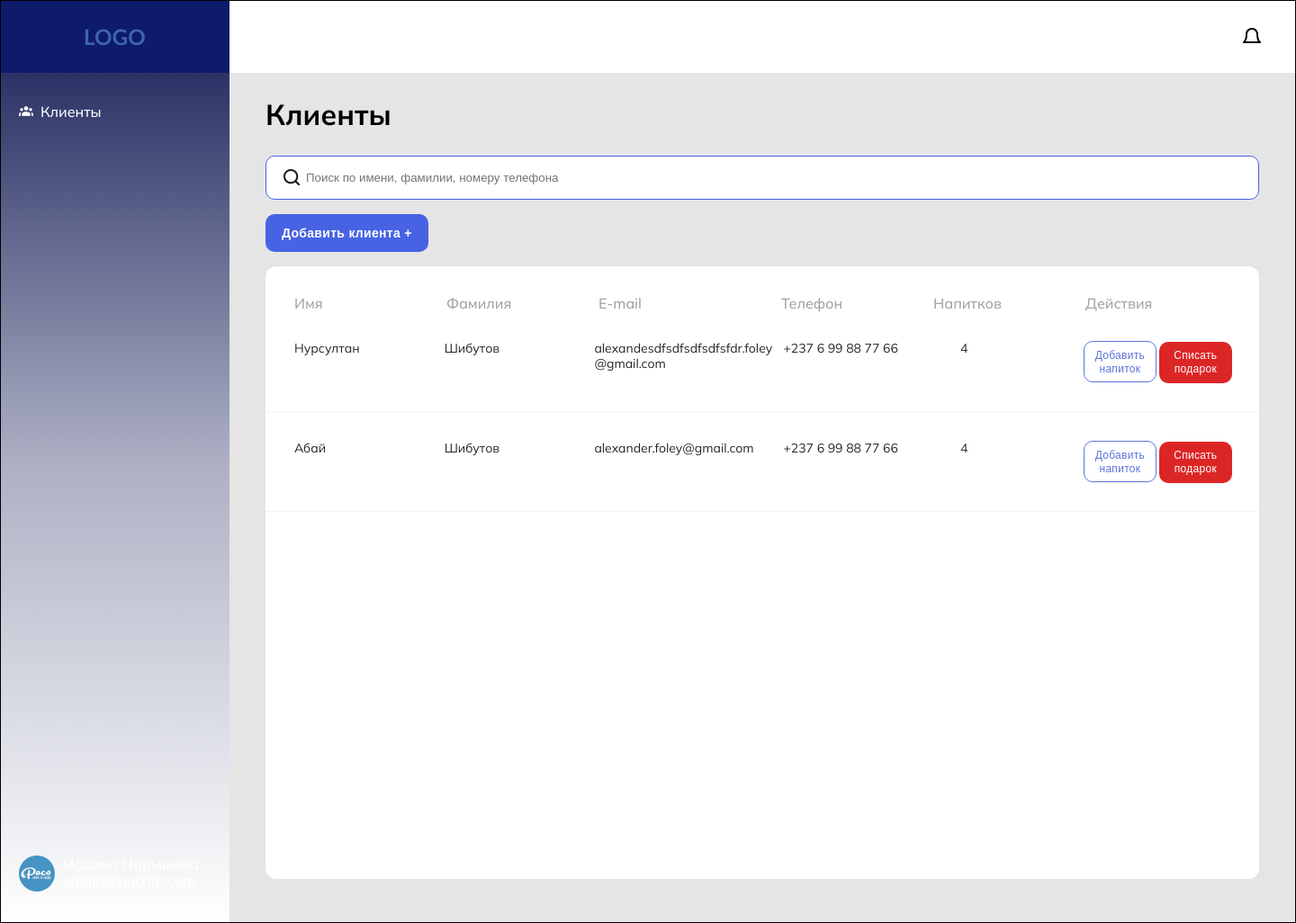
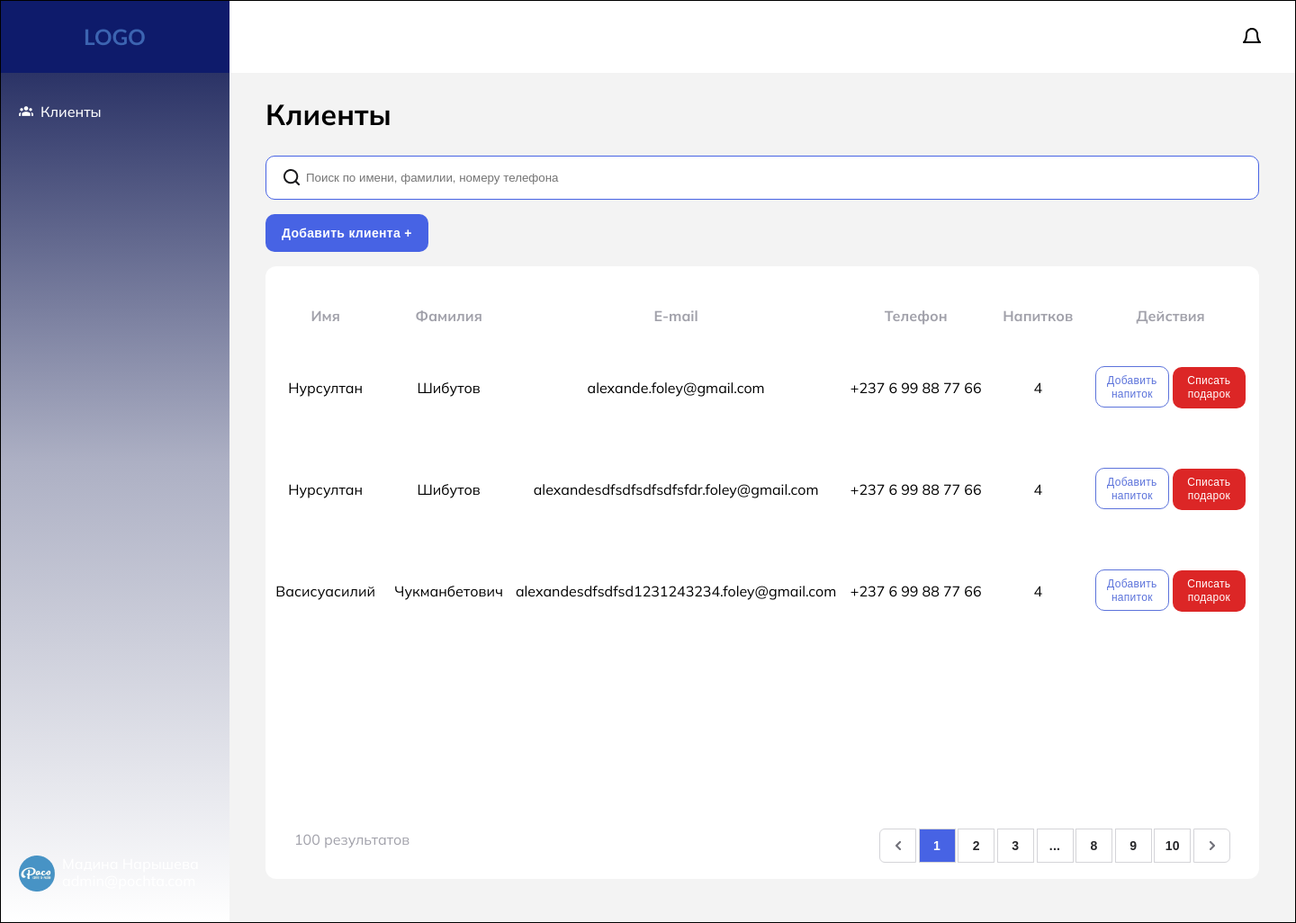
Before and after one commit to sauran-a/cafe-loyalty, a Flask app: template templates/cabinet.html in a window 1440 px wide. Shown: the whole page at 90% size. Run offline with Flask 2, Linux system fonts and the light colour scheme; the template is opened without the code that fills it, so the values that code supplies are empty; some web fonts are replaced.

Commit message:
remade table

```diff
--- a/static/style.css
+++ b/static/style.css
@@ -12,7 +12,6 @@ p {
 }
 
 a:link {
-  color: #fff;
   text-decoration: none;
 }
 
@@ -314,6 +313,11 @@ nav {
   margin-left: 2rem;
 }
 
+.sidebar-low__link {
+  color: #fff;
+  text-decoration: none;
+}
+
 .sibedar-low__img {
   margin-right: 0.8rem;
 }
@@ -340,7 +344,7 @@ nav {
 }
 
 .section-users {
-  background-color: E5E5E5;
+  background-color: #f3f3f3;
 }
 
 .section-users__rectangle {
@@ -387,6 +391,9 @@ nav {
 }
 
 .section-users__users-list {
+  display: flex;
+  flex-direction: column;
+  justify-content: space-between;
   margin-top: 1.6rem;
   margin-left: 4rem;
   width: 110.4rem;
@@ -395,65 +402,67 @@ nav {
   border-radius: 1.2rem;
 }
 
-.users-list__table-info {
+.table-users__heading {
+  color: #a1a1aa;
+  font-weight: 500;
+  font-size: 1.6rem;
+  line-height: 1.9rem;
+  padding-bottom: 3.2rem;
+}
+
+/* TABLE ================ */
+.table-users {
+  width: 100%;
+  padding-top: 3.2rem;
+}
+
+/* td,
+tr,
+th {
+  border: 1px solid black;
+} */
+
+th {
+  padding: 1.2rem 1rem;
+}
+th#drink {
+  width: 5%;
+}
+
+th#longemail {
+  width: 5%;
+}
+
+td {
+  padding: 3.2rem 0.2rem;
+  text-align: center;
+  overflow-wrap: break-word;
+}
+
+.users-list__low-part {
+  margin-left: 3.2rem;
+  margin-top: 1.9rem;
+  margin-bottom: 1.8rem;
   display: flex;
   justify-content: space-between;
 }
 
-.users-list__heading {
-  width: 16.67rem;
-  font-weight: 500;
+.low-part__info p {
+  font-weight: 400;
   font-size: 1.6rem;
-  line-height: 1.9rem;
+  line-height: 2.4rem;
   color: #a1a1aa;
-  margin-top: 3.2rem;
-  margin-right: 0.8rem;
 }
 
-.users-list__heading#uheading {
-  width: 20rem;
-  margin-right: 1rem;
-}
-
-.users-list__heading:first-child {
-  margin-left: 3.2rem;
-}
-.users-list__heading:last-child {
+.pagination__box {
   margin-right: 3.2rem;
 }
 
-.users-list__item-user {
-  display: flex;
-  /* justify-content: space-between; */
-  height: 7.8rem;
-  padding-top: 3.2rem;
-  border-bottom: 1px solid #f4f4f5;
-}
-
-.users-list__item-user p:first-child {
-  margin-left: 3.2rem;
-}
-
-.users-list__item-user p {
-  width: 16.67rem;
-  padding-right: 0.8rem;
-  font-weight: 400;
-  font-size: 14px;
-  line-height: 17px;
+.pagination__item {
   color: #27272a;
 }
-
-.user__email#email {
-  width: 21rem;
-  overflow-wrap: break-word;
-}
-
-.user__drinks#drinks {
-  padding-left: 3rem;
-}
-
-.user__buttons {
-  /* margin-right: 3.2rem; */
+.pagination__item.active {
+  color: #fff;
 }
 /* BUTTONS ================================*/
 
@@ -508,6 +517,29 @@ nav {
   border: none;
 }
 
+.btn--pagination {
+  width: 4.1rem;
+  height: 3.8rem;
+  background: #ffffff;
+  padding: 0;
+  border: 1px solid #d4d4d8;
+}
+
+.btn--pagination-active {
+  background-color: #4763e4;
+  color: #fff;
+}
+
+.btn--pagination-left {
+  border: 1px solid #d4d4d8;
+  border-radius: 6px 0px 0px 6px;
+}
+
+.btn--pagination-right {
+  border: 1px solid #d4d4d8;
+  border-radius: 0px 6px 6px 0px;
+}
+
 /* MEDIA ============================================================ */
 
 @media (max-width: 1300px) {
--- a/templates/cabinet.html
+++ b/templates/cabinet.html
@@ -35,7 +35,7 @@
               />
             </div>
             <div class="sidebar-low__text">
-              <a href="#">Клиенты</a>
+              <a class="sidebar-low__link" href="#">Клиенты</a>
             </div>
           </div>
 
@@ -80,41 +80,107 @@
         </div>
 
         <div class="section-users__users-list">
-          <div class="users-list__table-info">
-            <p class="users-list__heading">Имя</p>
-            <p class="users-list__heading">Фамилия</p>
-            <p id="uheading" class="users-list__heading">E-mail</p>
-            <p class="users-list__heading">Телефон</p>
-            <p class="users-list__heading">Напитков</p>
-            <p class="users-list__heading">Действия</p>
-          </div>
-
-          <div class="users-list__item-user">
-            <p class="user__name">Нурсултан</p>
-            <p class="user__surname">Шибутов</p>
-            <p id="email" class="user__email">
-              alexandesdfsdfsdfsdfsfdr.foley@gmail.com
-            </p>
-            <p class="user__phone">+237 6 99 88 77 66</p>
-            <p id="drinks" class="user__drinks">4</p>
-            <div class="user__buttons">
+          <table class="table-users">
+            <thead class="table-users__heading">
+              <tr>
+                <th class="th" scope="col">Имя</th>
+                <th scope="col">Фамилия</th>
+                <th id="longemail" scope="col">E-mail</th>
+                <th scope="col">Телефон</th>
+                <th id="drink" scope="col">Напитков</th>
+                <th scope="col">Действия</th>
+              </tr>
+            </thead>
+            <tbody id="data">
+              <tr class="table-users__row">
+                <td class="table-users__user-name">Нурсултан</td>
+                <td class="table-users__user-surname">Шибутов</td>
+                <td id="longemail" class="table-users__user-email">
+                  alexande.foley@gmail.com
+                </td>
+                <td class="table-users__user-phone">+237 6 99 88 77 66</td>
+                <td id="drink" class="table-users__user-drinks">4</td>
+                <td class="table-users__user-actions">
                   <button class="btn btn--add-drink">Добавить напиток</button>
                   <button class="btn btn--add-drink btn--gift-takeaway">
                     Списать подарок
                   </button>
-            </div>
-          </div>
-          <div class="users-list__item-user">
-            <p class="user__name">Абай</p>
-            <p class="user__surname">Шибутов</p>
-            <p id="email" class="user__email">alexander.foley@gmail.com</p>
-            <p class="user__phone">+237 6 99 88 77 66</p>
-            <p id="drinks" class="user__drinks">4</p>
-            <div class="user__buttons">
+                </td>
+              </tr>
+
+              <tr class="table-users__row">
+                <td class="table-users__user-name">Нурсултан</td>
+                <td class="table-users__user-surname">Шибутов</td>
+                <td id="longemail" class="table-users__user-email">
+                  alexandesdfsdfsdfsdfsfdr.foley@gmail.com
+                </td>
+                <td class="table-users__user-phone">+237 6 99 88 77 66</td>
+                <td id="drink" class="table-users__user-drinks">4</td>
+                <td class="table-users__user-actions">
                   <button class="btn btn--add-drink">Добавить напиток</button>
                   <button class="btn btn--add-drink btn--gift-takeaway">
                     Списать подарок
                   </button>
+                </td>
+              </tr>
+
+              <tr class="table-users__row">
+                <td class="table-users__user-name">Васисуасилий</td>
+                <td class="table-users__user-surname">Чукманбетович</td>
+                <td id="longemail" class="table-users__user-email">
+                  alexandesdfsdfsd1231243234.foley@gmail.com
+                </td>
+                <td class="table-users__user-phone">+237 6 99 88 77 66</td>
+                <td id="drink" class="table-users__user-drinks">4</td>
+                <td class="table-users__user-actions">
+                  <button class="btn btn--add-drink">Добавить напиток</button>
+                  <button class="btn btn--add-drink btn--gift-takeaway">
+                    Списать подарок
+                  </button>
+                </td>
+              </tr>
+            </tbody>
+          </table>
+
+          <div class="users-list__low-part">
+            <div class="low-part__info">
+              <p class="low-part__result">100 результатов</p>
+            </div>
+
+            <div class="low-part__pagination">
+              <div class="pagination__box">
+                <button class="btn btn--pagination btn--pagination-left">
+                  <a class="pagination__item" href="#">
+                    <img src="../static/images/Icon-left.png" alt="left" />
+                  </a>
+                </button>
+                <button class="btn btn--pagination btn--pagination-active">
+                  <a class="pagination__item active" href="#">1</a>
+                </button>
+                <button class="btn btn--pagination">
+                  <a class="pagination__item" href="#">2</a>
+                </button>
+                <button class="btn btn--pagination">
+                  <a class="pagination__item" href="#">3</a>
+                </button>
+                <button class="btn btn--pagination">
+                  <a class="pagination__item" href="#">...</a>
+                </button>
+                <button class="btn btn--pagination">
+                  <a class="pagination__item" href="#">8</a>
+                </button>
+                <button class="btn btn--pagination">
+                  <a class="pagination__item" href="#">9</a>
+                </button>
+                <button class="btn btn--pagination">
+                  <a class="pagination__item" href="#">10</a>
+                </button>
+                <button class="btn btn--pagination btn--pagination-right">
+                  <a class="pagination__item" href="#">
+                    <img src="../static/images/Icon-right.png" alt="right" />
+                  </a>
+                </button>
+              </div>
             </div>
           </div>
         </div>
```
Also changed, not shown: static/images/Icon-left.png (added), static/images/Icon-right.png (added). Lines whose indentation alone changed are shown as unchanged.
